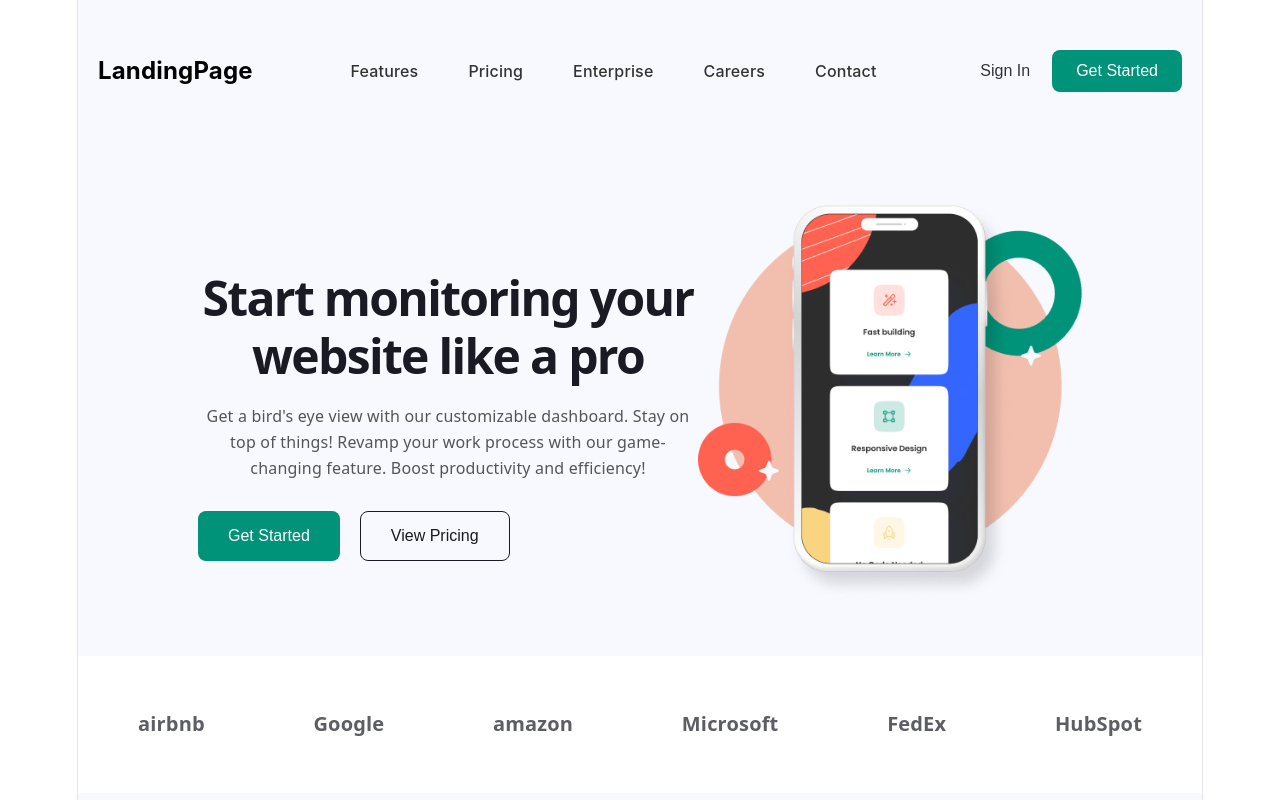
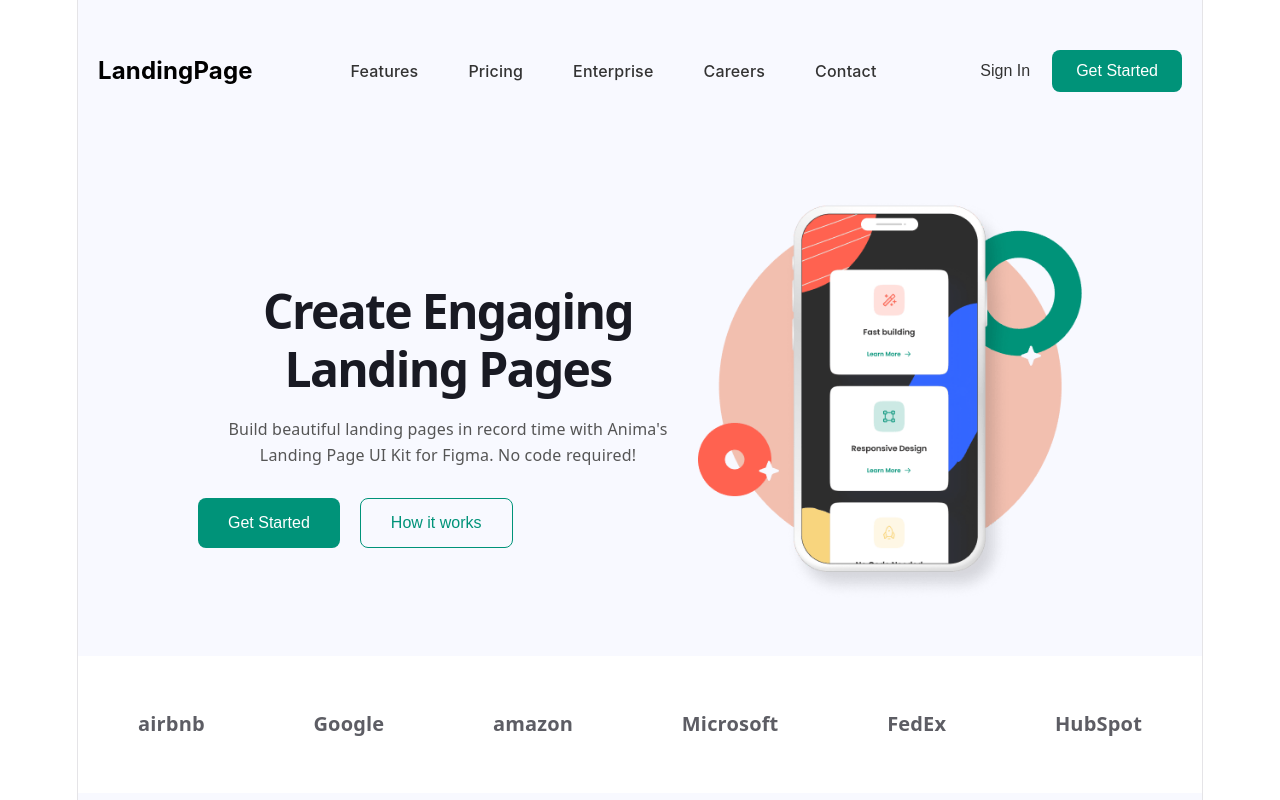
Before and after one commit to yero-codes/positivus-landing, a React (Vite) app: page / in a window 1280 px wide. Shown: the top 800 px of the page. Built offline with nearby package versions, Linux system fonts and the light colour scheme.

Commit message:
fix: исправлен текст кнопки в Hero-секции

```diff
--- a/src/components/Hero.css
+++ b/src/components/Hero.css
@@ -45,8 +45,8 @@
 
 .btn-secondary {
   background-color: transparent;
-  border: 1px solid #191A23;
-  color: #191A23;
+  border: 1px solid #009379;
+  color: #009379;
   padding: 15px 30px;
   border-radius: 8px;
   font-size: 16px;
--- a/src/components/Hero.jsx
+++ b/src/components/Hero.jsx
@@ -6,12 +6,12 @@ const Hero = () => {
   return (
     <section className="hero">
       <div className="hero-content">
-        <h1>Start monitoring your website like a pro</h1>
-        <p>Get a bird's eye view with our customizable dashboard. Stay on top of things! Revamp your work process with our game-changing feature. Boost productivity and efficiency!</p>
+        <h1>Create Engaging Landing Pages</h1>
+        <p>Build beautiful landing pages in record time with Anima's Landing Page UI Kit for Figma. No code required!</p>
 
         <div className="hero-buttons">
           <button className="btn-primary">Get Started</button>
-          <button className="btn-secondary">View Pricing</button>
+          <button className="btn-secondary">How it works</button>
         </div>
       </div>
 
```
